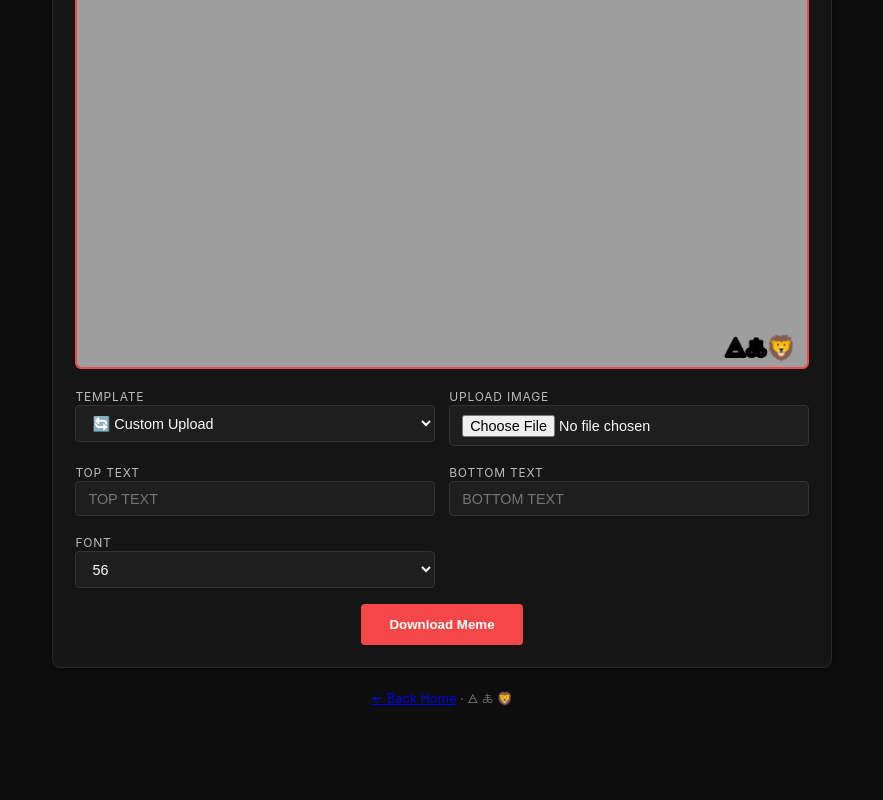
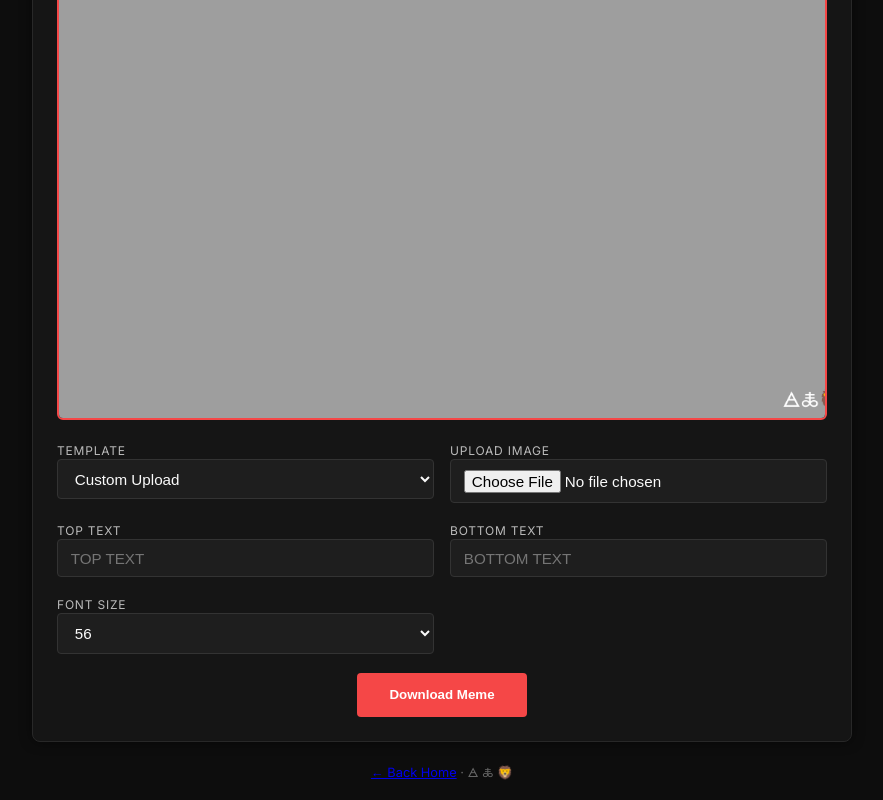
Before and after one commit to Verizmus-Intel/verizmus-intel.github.io, a plain HTML site: page meme.html in a window 1280 px wide. Shown: the part 486-1286 px from the top of the page, without its empty margins (198-1081 px from the left). Before the commit the page ends 1212 px from the top, so only its background shows below. Drawn offline with Linux system fonts and the light colour scheme.

Commit message:
Update meme.html

```diff
--- a/meme.html
+++ b/meme.html
@@ -2,41 +2,119 @@
 <html lang="en">
 <head>
   <meta charset="utf-8">
-  <title>Verizmus · Regime Meme Forge</title>
+  <title>Verizmus · Regime Meme Generator</title>
   <link rel="icon" href="favicon.png" type="image/png">
-  <!-- Impact‑style font for classic meme look -->
-  <link href="https://fonts.googleapis.com/css2?family=Anton&display=swap" rel="stylesheet">
+  <link href="https://fonts.googleapis.com/css2?family=Anton&family=Inter:wght@400;600&display=swap" rel="stylesheet">
   <style>
-    :root{--bg:#0d0d0d;--fg:#fafafa;--accent:#f54747;--accent-dark:#c13333}
-    *{box-sizing:border-box;margin:0;padding:0}
-    body{background:var(--bg);color:var(--fg);font-family:'Inter',sans-serif;display:flex;flex-direction:column;align-items:center;min-height:100vh;padding:1rem}
-    header{text-align:center;margin-bottom:1.2rem}
-    header h1{font-size:2.2rem;font-weight:600;letter-spacing:.5px}
-    header p{font-size:.9rem;color:#aaa;margin-top:.25rem}
-    .forge{width:100%;max-width:780px;background:#151515;border:1px solid #282828;border-radius:8px;padding:1.4rem;box-shadow:0 0 10px #0008;display:flex;flex-direction:column;gap:1rem}
-    canvas{width:100%;border:2px solid var(--accent);border-radius:6px;background:#000}
-    .controls{display:grid;grid-template-columns:repeat(auto-fit,minmax(260px,1fr));gap:.9rem}
-    label{font-size:.75rem;text-transform:uppercase;color:#bbb;letter-spacing:.8px}
-    input[type=text],input[type=file],select{width:100%;padding:.55rem .75rem;background:#1e1e1e;border:1px solid #333;border-radius:4px;color:var(--fg);font-size:.9rem}
-    button{align-self:center;padding:.8rem 1.8rem;background:var(--accent);color:#fff;font-weight:600;border:none;border-radius:4px;cursor:pointer;transition:.2s background}
-    button:hover{background:var(--accent-dark)}
-    footer{margin-top:1rem;font-size:.8rem;text-align:center;color:#666}
+    :root {
+      --bg: #0d0d0d;
+      --fg: #fafafa;
+      --accent: #f54747;
+      --accent-dark: #c13333;
+    }
+    * {
+      box-sizing: border-box;
+      margin: 0;
+      padding: 0;
+    }
+    body {
+      background: var(--bg);
+      color: var(--fg);
+      font-family: 'Inter', sans-serif;
+      display: flex;
+      flex-direction: column;
+      align-items: center;
+      min-height: 100vh;
+      padding: 1rem;
+    }
+    header {
+      text-align: center;
+      margin-bottom: 1.5rem;
+    }
+    header h1 {
+      font-size: 2.4rem;
+      font-weight: 600;
+    }
+    header p {
+      font-size: 1rem;
+      color: #aaa;
+      margin-top: 0.3rem;
+    }
+    .generator {
+      width: 100%;
+      max-width: 820px;
+      background: #151515;
+      border: 1px solid #282828;
+      border-radius: 8px;
+      padding: 1.5rem;
+      box-shadow: 0 0 12px rgba(0,0,0,0.5);
+      display: flex;
+      flex-direction: column;
+      gap: 1.2rem;
+    }
+    canvas {
+      width: 100%;
+      aspect-ratio: 1/1;
+      border: 2px solid var(--accent);
+      border-radius: 6px;
+      background: #000;
+    }
+    .controls {
+      display: grid;
+      grid-template-columns: repeat(auto-fit, minmax(260px, 1fr));
+      gap: 1rem;
+    }
+    label {
+      font-size: 0.75rem;
+      text-transform: uppercase;
+      color: #bbb;
+      letter-spacing: 0.8px;
+    }
+    input[type="text"], input[type="file"], select {
+      width: 100%;
+      padding: 0.6rem 0.8rem;
+      background: #1e1e1e;
+      border: 1px solid #333;
+      border-radius: 4px;
+      color: var(--fg);
+      font-size: 0.95rem;
+    }
+    button {
+      align-self: center;
+      padding: 0.9rem 2rem;
+      background: var(--accent);
+      color: #fff;
+      font-weight: 600;
+      border: none;
+      border-radius: 4px;
+      cursor: pointer;
+      transition: background 0.2s;
+    }
+    button:hover {
+      background: var(--accent-dark);
+    }
+    footer {
+      margin-top: 1rem;
+      font-size: 0.8rem;
+      color: #666;
+      text-align: center;
+    }
   </style>
 </head>
 <body>
 <header>
-  <h1>REGIME MEME FORGE</h1>
-  <p>Create humiliation posters in seconds. Save. Deploy.</p>
+  <h1>REGIME MEME GENERATOR</h1>
+  <p>Create impactful memes effortlessly.</p>
 </header>
 
-<section class="forge">
-  <canvas id="canvas" width="800" height="800"></canvas>
+<section class="generator">
+  <canvas id="canvas" width="1024" height="1024"></canvas>
 
   <div class="controls">
     <div>
       <label for="template">Template</label>
       <select id="template">
-        <option value="custom" selected>🔄 Custom Upload</option>
+        <option value="custom" selected>Custom Upload</option>
         <option value="khamenei">Khamenei</option>
         <option value="irgc">IRGC</option>
         <option value="basiji">Basiji</option>
@@ -44,72 +122,83 @@
     </div>
     <div>
       <label for="image">Upload Image</label>
-      <input type="file" id="image" accept="image/*">
+      <input id="image" type="file" accept="image/*">
     </div>
     <div>
       <label for="top">Top Text</label>
-      <input type="text" id="top" placeholder="TOP TEXT">
+      <input id="top" type="text" placeholder="TOP TEXT">
     </div>
     <div>
       <label for="bottom">Bottom Text</label>
-      <input type="text" id="bottom" placeholder="BOTTOM TEXT">
+      <input id="bottom" type="text" placeholder="BOTTOM TEXT">
     </div>
     <div>
-      <label for="size">Font</label>
-      <select id="size"><option>32</option><option>40</option><option>48</option><option selected>56</option><option>64</option></select>
+      <label for="size">Font Size</label>
+      <select id="size">
+        <option>32</option><option>40</option><option>48</option>
+        <option selected>56</option><option>64</option>
+      </select>
     </div>
   </div>
-  <button id="save">Download Meme</button>
+  <button id="download">Download Meme</button>
 </section>
-<footer><a href="/index.html">← Back Home</a> · 🜁 🜏 🦁</footer>
+<footer><a href="/index.html">← Back Home</a> · 🜁 🜏 🦁</footer>
 
 <script>
 const templates={khamenei:'templates/khamenei.png',irgc:'templates/irgc.png',basiji:'templates/basiji.png'};
-const canvas=document.getElementById('canvas');const ctx=canvas.getContext('2d');
-const topT=document.getElementById('top'),bottomT=document.getElementById('bottom');
-const imgInput=document.getElementById('image'),saveBtn=document.getElementById('save');
-const sizeSel=document.getElementById('size'),tplSel=document.getElementById('template');
-let img=new Image();img.crossOrigin='anonymous';img.onload=render;
+const canvas=document.getElementById('canvas');
+const ctx=canvas.getContext('2d');
+const topText=document.getElementById('top');
+const bottomText=document.getElementById('bottom');
+const imgInput=document.getElementById('image');
+const sizeSelect=document.getElementById('size');
+const templateSelect=document.getElementById('template');
 
-function render(){
+let image=new Image();
+image.crossOrigin='anonymous';
+image.onload=drawMeme;
+
+function drawMeme(){
   ctx.clearRect(0,0,canvas.width,canvas.height);
-  const ratio=Math.min(canvas.width/img.width,canvas.height/img.height);
-  const w=img.width*ratio,h=img.height*ratio;
-  ctx.drawImage(img,(canvas.width-w)/2,(canvas.height-h)/2,w,h);
-  const f=parseInt(sizeSel.value);
-  ctx.font=`bold ${f}px Anton, Impact, sans-serif`;
-  ctx.textAlign='center';ctx.lineJoin='round';
-  ctx.fillStyle='#ffffff';ctx.strokeStyle='#000000';ctx.lineWidth=Math.ceil(f/6);
-  drawWrapped(topT.value.toUpperCase(),canvas.width/2,f,canvas.width-60,f*1.3,false);
-  drawWrapped(bottomT.value.toUpperCase(),canvas.width/2,canvas.height-f/2,canvas.width-60,f*1.3,true);
-  // watermark
-  ctx.font='26px Anton';ctx.lineWidth=4;ctx.textAlign='right';ctx.fillText('🜁🜏🦁',canvas.width-12,canvas.height-12);
-  ctx.strokeText('🜁🜏🦁',canvas.width-12,canvas.height-12);
+  const ratio=Math.min(canvas.width/image.width,canvas.height/image.height);
+  const w=image.width*ratio,h=image.height*ratio;
+  ctx.drawImage(image,(canvas.width-w)/2,(canvas.height-h)/2,w,h);
+
+  const fontSize=parseInt(sizeSelect.value);
+  ctx.font=`bold ${fontSize}px Anton, sans-serif`;
+  ctx.textAlign='center';ctx.strokeStyle='#000';ctx.fillStyle='#fff';ctx.lineWidth=fontSize/4;
+
+  wrapText(topText.value.toUpperCase(),canvas.width/2,fontSize*1.2);
+  wrapText(bottomText.value.toUpperCase(),canvas.width/2,canvas.height-fontSize/2);
+
+  ctx.font='28px Anton';ctx.fillText('🜁🜏🦁',canvas.width-15,canvas.height-15);
 }
 
-function drawWrapped(text,x,y,maxWidth,lineHeight,fromBottom){
-  if(!text) return;
-  const words=text.split(' ');let line='';const lines=[];
-  for(let i=0;i<words.length;i++){
-    const test=line+words[i]+' ';
-    if(ctx.measureText(test).width>maxWidth&&i>0){lines.push(line);line=words[i]+' ';}
-    else{line=test;}
-  }
-  lines.push(line);
-  const startY=fromBottom?y-lineHeight*(lines.length-1):y;
-  lines.forEach((l,i)=>{
-    const lineY=startY+i*lineHeight;
-    ctx.strokeText(l.trim(),x,lineY);
-    ctx.fillText(l.trim(),x,lineY);
+function wrapText(text,x,y){
+  const lines=[];const words=text.split(' ');let line='';
+  words.forEach((word)=>{
+    const testLine=line+word+' ';
+    if(ctx.measureText(testLine).width>canvas.width-40){lines.push(line);line=word+' ';}
+    else{line=testLine;}
+  });lines.push(line);
+  lines.forEach((line,i)=>{
+    ctx.strokeText(line,x,y+i*parseInt(sizeSelect.value)*1.2);
+    ctx.fillText(line,x,y+i*parseInt(sizeSelect.value)*1.2);
   });
 }
 
-[topT,bottomT,sizeSel].forEach(el=>el.addEventListener('input',render));
-imgInput.addEventListener('change',e=>{
-  tplSel.value='custom';const reader=new FileReader();reader.onload=ev=>img.src=ev.target.result;reader.readAsDataURL(e.target.files[0]);});
-tplSel.addEventListener('change',()=>{if(tplSel.value==='custom')return;img.src=templates[tplSel.value]||'https://picsum.photos/1200';});
-saveBtn.addEventListener('click',()=>{const a=document.createElement('a');a.href=canvas.toDataURL('image/png');a.download='regime-meme.png';a.click();});
-img.src='https://picsum.photos/1200';
+document.getElementById('download').onclick=()=>{
+  const link=document.createElement('a');link.href=canvas.toDataURL();link.download='meme.png';link.click();};
+
+[templateSelect,imgInput,topText,bottomText,sizeSelect].forEach(e=>e.oninput=()=>{
+  if(templateSelect.value!=='custom')image.src=templates[templateSelect.value];});
+
+imgInput.onchange=e=>{
+  templateSelect.value='custom';const reader=new FileReader();reader.onload=()=>image.src=reader.result;
+  reader.readAsDataURL(e.target.files[0]);
+};
+
+image.src='https://picsum.photos/1200';
 </script>
 </body>
 </html>
```
